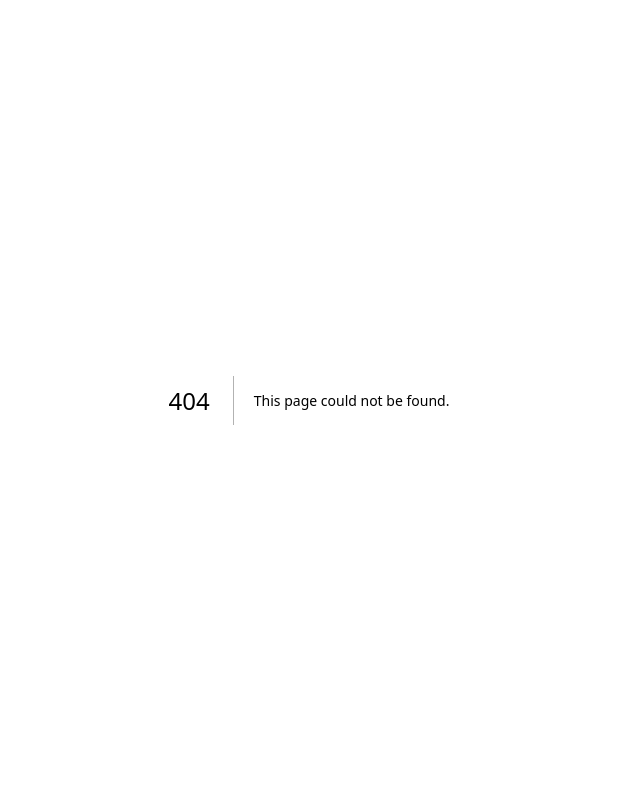
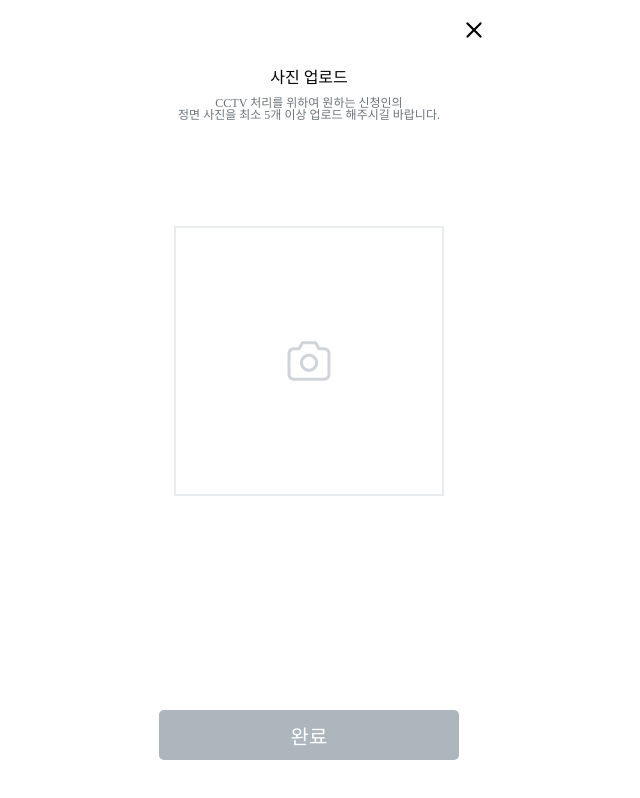
Before and after one commit to alsdk9349/project_Aptrue, a Next.js app in the folder frontend/aptrue/: page /resident/1/photo-upload in a window 1280 px wide. Before the commit this address had no page. Shown: the whole page, without its empty margins (331-971 px from the left). Built offline with nearby package versions, Linux system fonts and the light colour scheme; a web font is replaced by a local one.

Commit message:
[Feat] #30 입주민 사진 업로드 api 작성

```diff
--- a/frontend/aptrue/src/components/photoUpload/Upload.tsx
+++ b/frontend/aptrue/src/components/photoUpload/Upload.tsx
@@ -1,12 +1,15 @@
 'use client';
 
 import { useRef, useState } from 'react';
+import { useParams } from 'next/navigation';
 import style from './Upload.module.scss';
 import Button from '../common/button/Button';
 
 export default function Upload() {
   const fileInputRef = useRef<HTMLInputElement>(null);
   const [previews, setPreviews] = useState<string[]>([]);
+
+  const { clipRQId } = useParams();
 
   // 클릭 핸들러
   const handleClick = () => {
@@ -34,7 +37,33 @@ export default function Upload() {
     setPreviews((prev) => prev.filter((_, i) => i !== index));
   };
 
-  const handleUploadClick = () => {
+  const handleUploadClick = async () => {
+    const formData = new FormData();
+
+    // previews 배열을 순회하며 blob: URL을 fetch로 변환 후 FormData에 추가
+    await Promise.all(
+      previews.map(async (preview, index) => {
+        const response = await fetch(preview); // blob: URL로부터 Blob 가져오기
+        const blob = await response.blob();
+        const file = new File([blob], `image${index}.png`, { type: blob.type }); // Blob을 File로 변환
+        formData.append('files', file); // FormData에 추가
+      }),
+    );
+
+    // // FormData에 추가된 파일 확인
+    // for (let [key, value] of formData.entries()) {
+    //   console.log(key, value);
+    // }
+
+    // //[todo] 입주민 이미지 업로드 api 호출 로직 작성
+    // const response = await fetch(
+    //   `${process.env.NEXT_PUBLIC_API_SERVER_URL}/api/picture/upload?clipRQId=${clipRQId}`,
+    //   {
+    //     method: 'POST',
+    //     body: formData, // FormData 객체를 사용합니다.
+    //   },
+    // );
+    // const data = await response.json();
     console.log(previews);
   };
 
```
Also changed, not shown: frontend/aptrue/src/app/(webProtected)/resident/[clipRQId]/entrance/page.module.scss (renamed from frontend/aptrue/src/app/(webProtected)/(resident)/entrance/page.module.scss), frontend/aptrue/src/app/(webProtected)/resident/[clipRQId]/entrance/page.tsx (renamed from frontend/aptrue/src/app/(webProtected)/(resident)/entrance/page.tsx), frontend/aptrue/src/app/(webProtected)/resident/[clipRQId]/photo-upload/page.module.scss (renamed from frontend/aptrue/src/app/(webProtected)/(resident)/photo-upload/[id]/page.module.scss), frontend/aptrue/src/app/(webProtected)/resident/[clipRQId]/photo-upload/page.tsx (renamed from frontend/aptrue/src/app/(webProtected)/(resident)/photo-upload/[id]/page.tsx), frontend/aptrue/src/app/(webProtected)/resident/complete/page.module.scss (renamed from frontend/aptrue/src/app/(webProtected)/(resident)/complete/page.module.scss), frontend/aptrue/src/app/(webProtected)/resident/complete/page.tsx (renamed from frontend/aptrue/src/app/(webProtected)/(resident)/complete/page.tsx), frontend/aptrue/src/app/(webProtected)/resident/layout.module.scss (renamed from frontend/aptrue/src/app/(webProtected)/(resident)/layout.module.scss), frontend/aptrue/src/app/(webProtected)/resident/layout.tsx (renamed from frontend/aptrue/src/app/(webProtected)/(resident)/layout.tsx).
